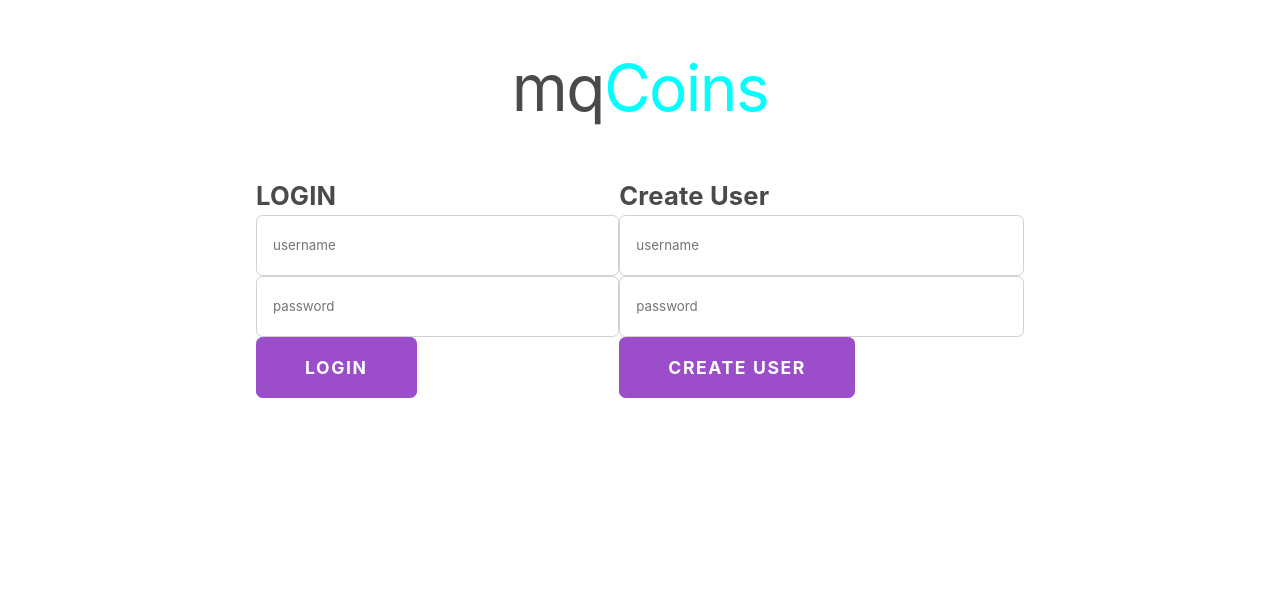
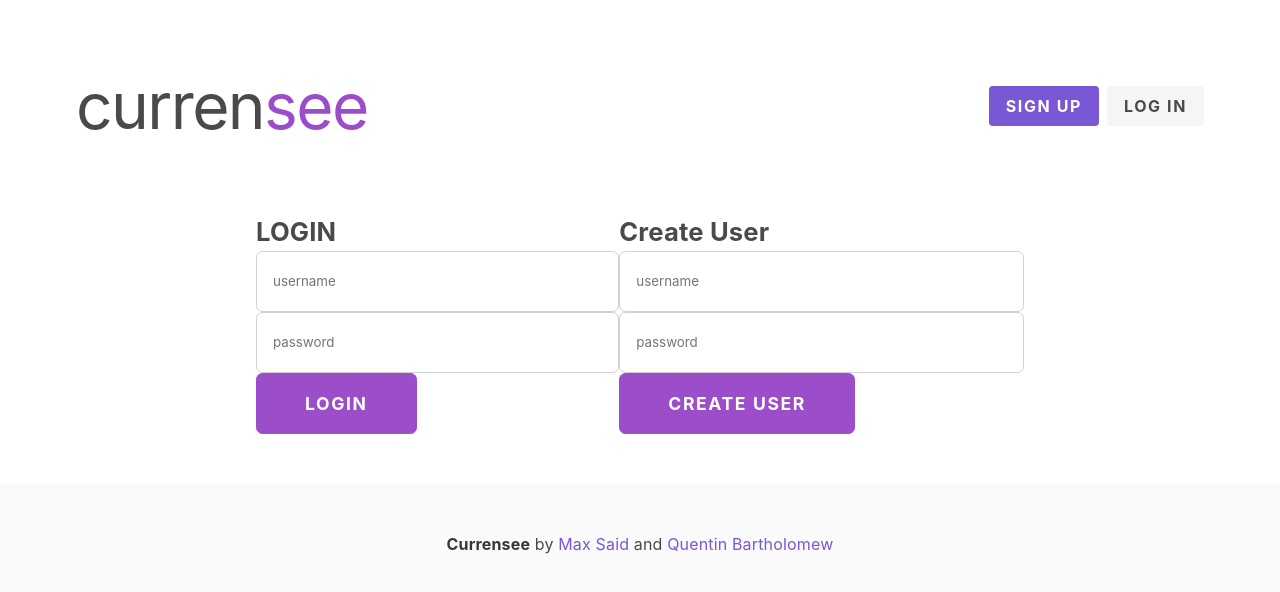
Before and after one commit to maxxsaid/vue_crypto_prices_frontend, a Vue app: page / in a window 1280 px wide. Shown: the top 592 px of the page. Built offline with nearby package versions, Linux system fonts and the light colour scheme.

Commit message:
updated header and footer

```diff
--- a/src/App.vue
+++ b/src/App.vue
@@ -1,13 +1,7 @@
 <template>
-  <!-- <div id="app">
-    <div id="nav">
-      <Header />
-    </div>
-    <router-view />
-    <Footer />
-  </div> -->
   <div id="app">
-    <h1 id="title">mq<span>Coins</span></h1>
+    <Header />
+
     <div id="nologin" v-if="!loggedin">
       <div id="loginform">
         <form v-on:submit.prevent="handleLogin">
@@ -64,18 +58,19 @@
       </div>
       <button v-on:click="handleLogout" id="logout">logout</button>
     </div>
+    <Footer />
   </div>
 </template>
 
 <script>
-// import Header from './components/Header'
-// import Footer from './components/Footer'
+import Header from "./components/Header";
+import Footer from "./components/Footer";
 export default {
   name: "App",
-  // components: {
-  //   Header,
-  //   Footer
-  // }
+  components: {
+    Header,
+    Footer,
+  },
   data: function() {
     return {
       loggedin: false,
@@ -235,7 +230,7 @@ export default {
   font-size: 4em;
 }
 #title span {
-  color: aqua;
+  color: rgb(155, 76, 202);
 }
 #loginform {
   display: flex;
--- a/src/components/Footer.vue
+++ b/src/components/Footer.vue
@@ -3,9 +3,12 @@
     <footer class="footer">
       <div class="content has-text-centered">
         <p>
-      <strong>Bulma</strong> by <a href="https://jgthms.com">Jeremy Thomas</a>. The source code is licensed
-      <a href="http://opensource.org/licenses/mit-license.php">MIT</a>. The website content
-      is licensed <a href="http://creativecommons.org/licenses/by-nc-sa/4.0/">CC BY NC SA 4.0</a>.
+          <strong>Currensee</strong> by
+          <a href="https://max-said.netlify.app/" target="_blank">Max Said</a>
+          and
+          <a href="https://github.com/tazmancooks" target="_blank">
+            Quentin Bartholomew</a
+          >
         </p>
       </div>
     </footer>
@@ -14,10 +17,8 @@
 
 <script>
 export default {
-    name: 'Footer'
-}
+  name: "Footer",
+};
 </script>
 
-<style>
-
-</style>
+<style></style>
--- a/src/components/Header.vue
+++ b/src/components/Header.vue
@@ -3,36 +3,16 @@
     <b-navbar>
       <template slot="brand">
         <b-navbar-item tag="router-link" :to="{ path: '/' }">
-          <img
-            src="https://raw.githubusercontent.com/buefy/buefy/dev/static/img/buefy-logo.png"
-            alt="Lightweight UI components for Vue.js based on Bulma"
-          />
+          <h1 id="title">curren<span>see</span></h1>
         </b-navbar-item>
       </template>
-      <template slot="start">
-        <b-navbar-item href="#">
-          <router-link to="/">Home</router-link>
-        </b-navbar-item>
-        <b-navbar-item href="#">
-          <router-link to="/Page2">About</router-link>
-        </b-navbar-item>
-        <b-navbar-dropdown label="Info">
-          <b-navbar-item href="#">
-            About
-          </b-navbar-item>
-          <b-navbar-item href="#">
-            Contact
-          </b-navbar-item>
-        </b-navbar-dropdown>
-      </template>
-
       <template slot="end">
         <b-navbar-item tag="div">
           <div class="buttons">
-            <a class="button is-primary">
+            <a class="button is-primary" href="/signup">
               <strong>Sign up</strong>
             </a>
-            <a class="button is-light">
+            <a class="button is-light" href="/login">
               Log in
             </a>
           </div>
@@ -50,8 +30,7 @@ export default {
 
 <style>
 .header {
-    width: 90%;
-    margin: 10px auto
+  width: 90%;
+  margin: 10px auto;
 }
-
 </style>
```
Lines whose indentation alone changed are shown as unchanged.
